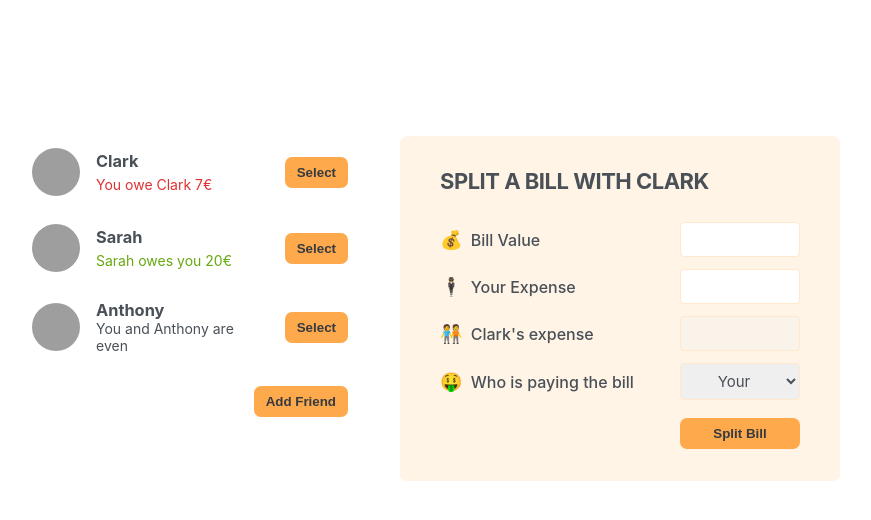
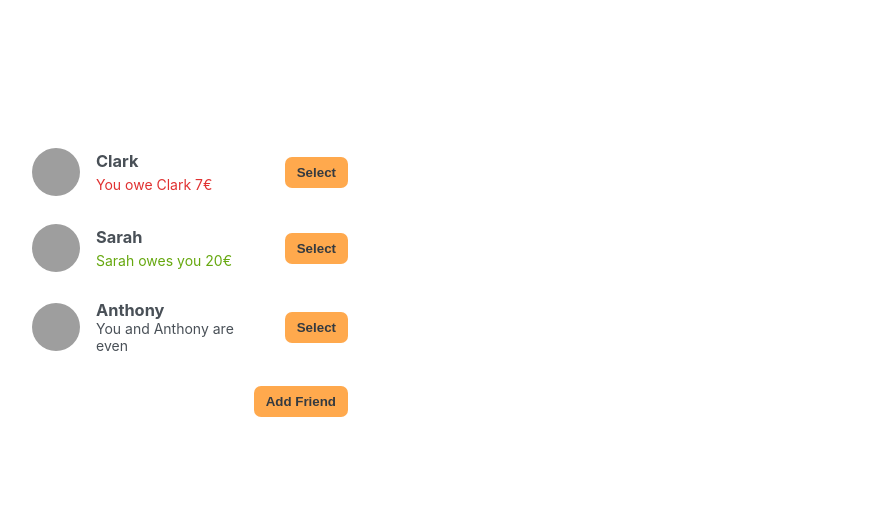
Before and after one commit to amittam104/Eat-n-Split, a React (Create React App) app: page / in a window 1280 px wide. Shown: the top 520 px of the page, without its empty margins (210-1081 px from the left). Built offline with nearby package versions, Linux system fonts and the light colour scheme; grey boxes are pictures that could not be loaded.

Commit message:
chore: display bill form on friend selection

```diff
--- a/src/App.js
+++ b/src/App.js
@@ -32,6 +32,7 @@ function Button({ children, onClick }) {
 export default function App() {
   const [friends, setFriends] = useState(initialFriends);
   const [showAddFriend, setShowAddFriend] = useState(false);
+  const [isSelected, setIsSelected] = useState(null);
 
   function handleOnClick() {
     setShowAddFriend((showAddFriend) => !showAddFriend);
@@ -42,33 +43,49 @@ export default function App() {
     setShowAddFriend(false);
   }
 
+  function handleFriendSelected(friend) {
+    setIsSelected(isSelected?.id === friend.id ? null : friend);
+    setShowAddFriend(false);
+  }
+
   return (
     <div className="app">
       <div className="sidebar">
-        <FriendsList friends={friends} />
+        <FriendsList
+          friends={friends}
+          onHandleSelected={handleFriendSelected}
+          isSelected={isSelected}
+        />
         {showAddFriend && <FormAddFriend onAddFriend={handleAddFriend} />}
         <Button onClick={handleOnClick}>
           {showAddFriend ? "Close" : "Add Friend"}
         </Button>
       </div>
-      <FormSplitBill />
+      {isSelected && <FormSplitBill isSelected={isSelected} />}
     </div>
   );
 }
 
-function FriendsList({ friends }) {
+function FriendsList({ friends, onHandleSelected, isSelected }) {
   return (
     <ul>
       {friends.map((friend) => (
-        <Friend friend={friend} key={friend.id} />
+        <Friend
+          friend={friend}
+          key={friend.id}
+          onHandleSelected={onHandleSelected}
+          isSelected={isSelected}
+        />
       ))}
     </ul>
   );
 }
 
-function Friend({ friend }) {
+function Friend({ friend, onHandleSelected, isSelected }) {
+  const isFriendSelected = isSelected?.id === friend.id;
+
   return (
-    <li>
+    <li className={isFriendSelected ? "selected" : ""}>
       <img src={friend.image} alt={friend.friendName} />
       <h3>{friend.friendName}</h3>
 
@@ -86,7 +103,9 @@ function Friend({ friend }) {
 
       {friend.balance === 0 && <p>You and {friend.friendName} are even</p>}
 
-      <Button>Select</Button>
+      <Button onClick={() => onHandleSelected(friend)}>
+        {isFriendSelected ? `Close` : "Select"}
+      </Button>
     </li>
   );
 }
@@ -135,10 +154,10 @@ function FormAddFriend({ onAddFriend }) {
   );
 }
 
-function FormSplitBill() {
+function FormSplitBill({ isSelected }) {
   return (
     <form className="form-split-bill">
-      <h2>SPLIT A BILL WITH CLARK</h2>
+      <h2>SPLIT A BILL WITH {isSelected.friendName}</h2>
 
       <label>💰 Bill Value</label>
       <input type="number" />
@@ -146,13 +165,13 @@ function FormSplitBill() {
       <label>🕴🏼 Your Expense</label>
       <input type="number" />
 
-      <label>🧑‍🤝‍🧑 Clark's expense</label>
+      <label>🧑‍🤝‍🧑 {isSelected.friendName}'s expense</label>
       <input type="number" disabled />
 
       <label>🤑 Who is paying the bill</label>
       <select>
         <option value="user">Your</option>
-        <option value="friend">Clark</option>
+        <option value="friend">{isSelected.friendName}</option>
       </select>
 
       <Button>Split Bill</Button>
```
